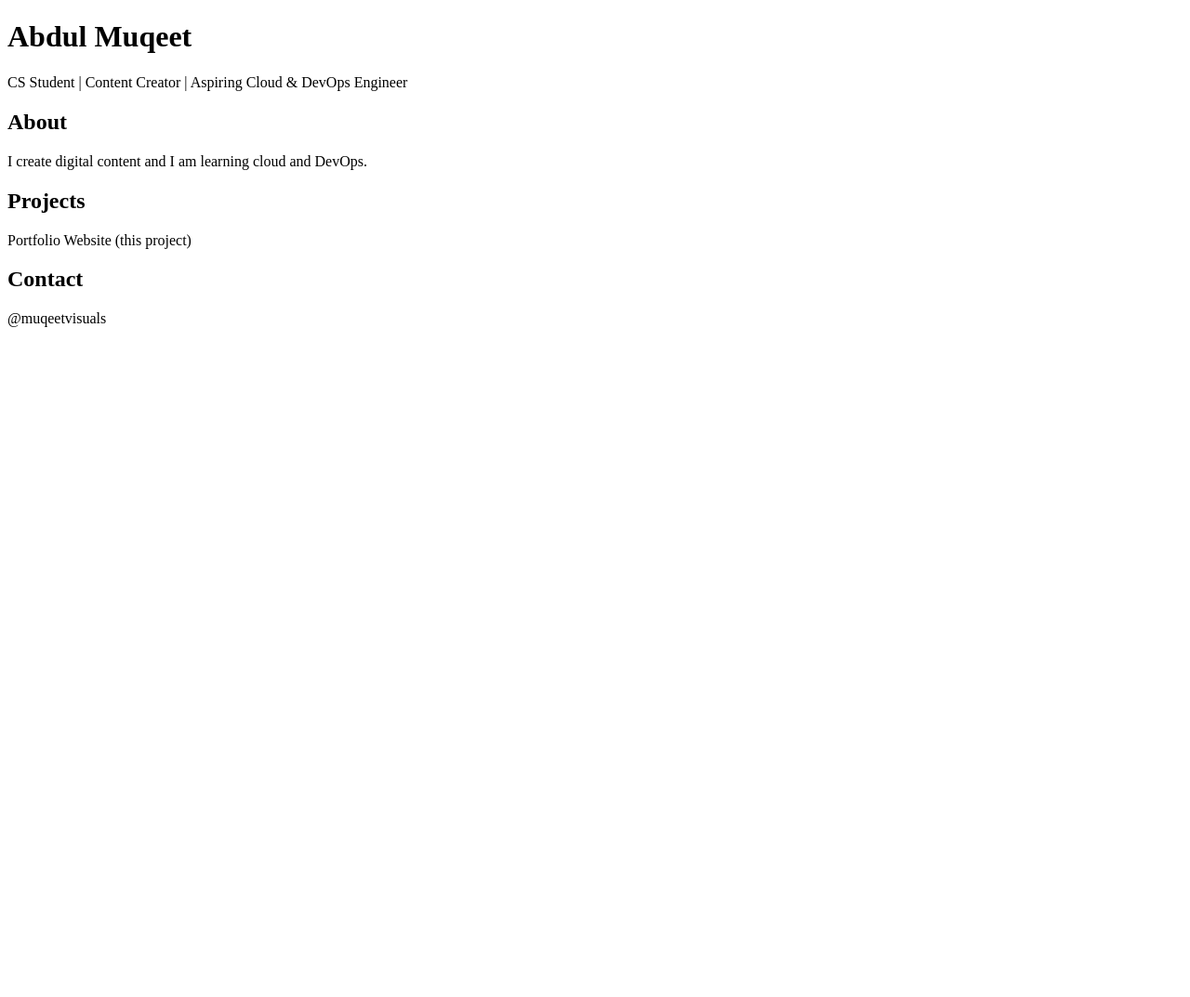
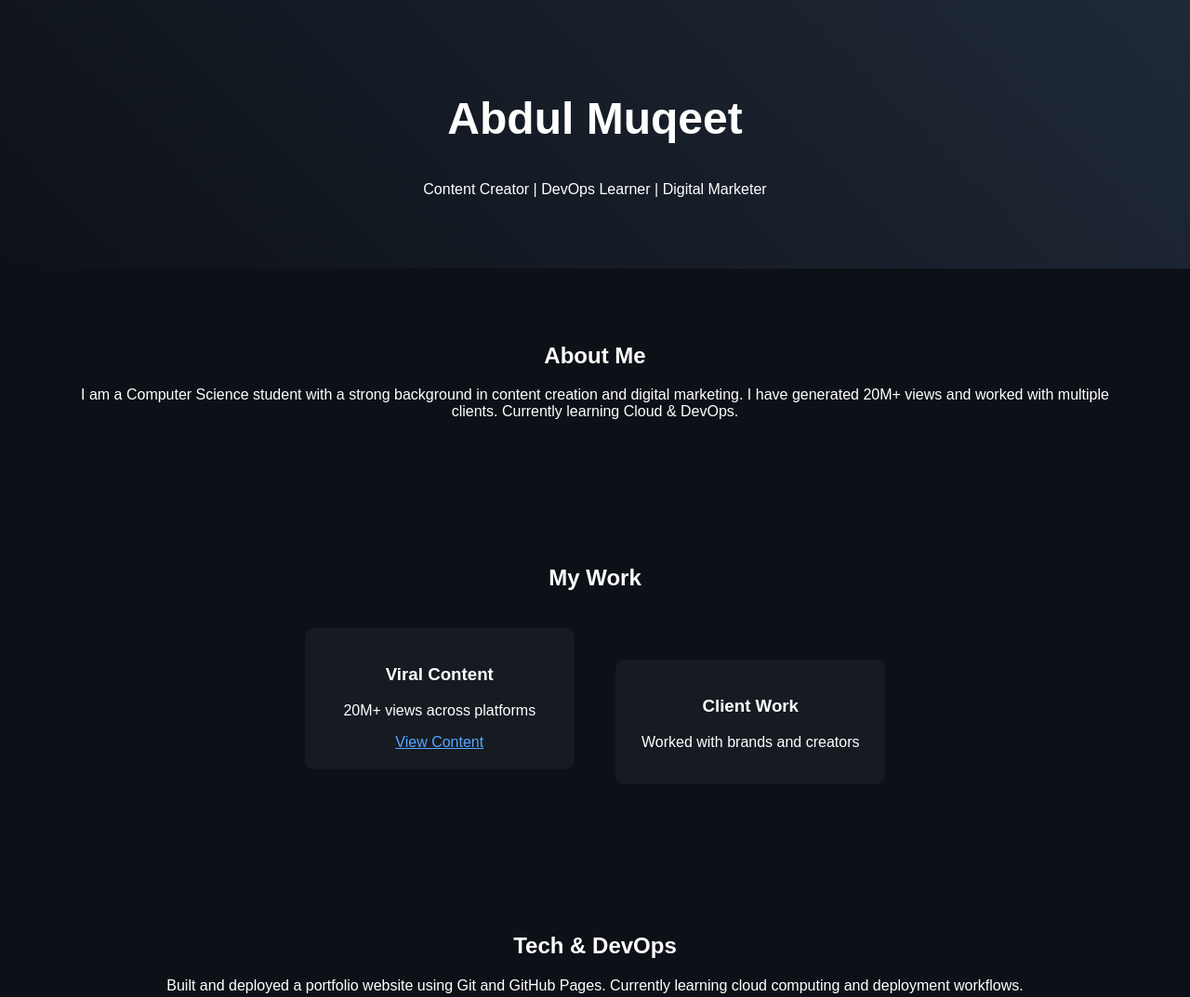
Before and after one commit to muqeethammad/devops-portfolio, a plain HTML site: page index.html in a window 1280 px wide. Shown: the top 1073 px of the page at 93% size. Before the commit the page ends 800 px from the top, so only its background shows below. Drawn offline with Linux system fonts and the light colour scheme.

Commit message:
updated portfolio design

```diff
--- a/index.html
+++ b/index.html
@@ -1,22 +1,54 @@
 <!DOCTYPE html>
-<html>
+<html lang="en">
 <head>
+  <meta charset="UTF-8" />
   <title>Abdul Muqeet Portfolio</title>
-  <link rel="stylesheet" href="style.css">
+  <link rel="stylesheet" href="style.css" />
 </head>
 <body>
 
-  <h1>Abdul Muqeet</h1>
-  <p>CS Student | Content Creator | Aspiring Cloud & DevOps Engineer</p>
+  <section class="hero">
+    <h1>Abdul Muqeet</h1>
+    <p>Content Creator | DevOps Learner | Digital Marketer</p>
+  </section>
 
-  <h2>About</h2>
-  <p>I create digital content and I am learning cloud and DevOps.</p>
+  <section class="about">
+    <h2>About Me</h2>
+    <p>
+      I am a Computer Science student with a strong background in content creation and digital marketing.
+      I have generated 20M+ views and worked with multiple clients. Currently learning Cloud & DevOps.
+    </p>
+  </section>
 
-  <h2>Projects</h2>
-  <p>Portfolio Website (this project)</p>
+  <section class="portfolio">
+    <h2>My Work</h2>
 
-  <h2>Contact</h2>
-  <p>@muqeetvisuals</p>
+    <div class="card">
+      <h3>Viral Content</h3>
+      <p>20M+ views across platforms</p>
+      <a href="https://instagram.com/muqeetvisuals" target="_blank">View Content</a>
+    </div>
+
+    <div class="card">
+      <h3>Client Work</h3>
+      <p>Worked with brands and creators</p>
+    </div>
+
+  </section>
+
+  <section class="devops">
+    <h2>Tech & DevOps</h2>
+    <p>
+      Built and deployed a portfolio website using Git and GitHub Pages.
+      Currently learning cloud computing and deployment workflows.
+    </p>
+  </section>
+
+  <section class="contact">
+    <h2>Contact</h2>
+    <p>Email: muqeet.hammad@email.com</p>
+    <p>Instagram: @muqeetvisuals</p>
+  </section>
 
 </body>
 </html>
--- a/style.css
+++ b/style.css
@@ -0,0 +1,32 @@
+body {
+  margin: 0;
+  font-family: Arial, sans-serif;
+  background: #0d1117;
+  color: white;
+}
+
+section {
+  padding: 60px;
+  text-align: center;
+}
+
+.hero {
+  background: linear-gradient(45deg, #0d1117, #1f2937);
+}
+
+h1 {
+  font-size: 48px;
+}
+
+.card {
+  background: #161b22;
+  padding: 20px;
+  margin: 20px;
+  border-radius: 10px;
+  display: inline-block;
+  width: 250px;
+}
+
+a {
+  color: #58a6ff;
+}
```
